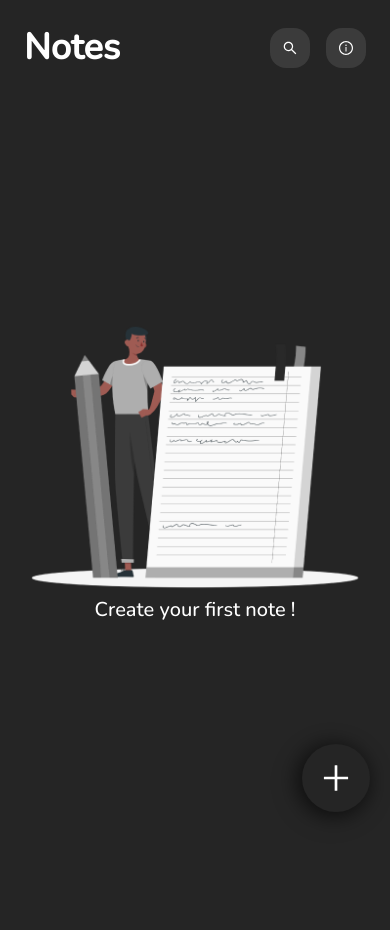
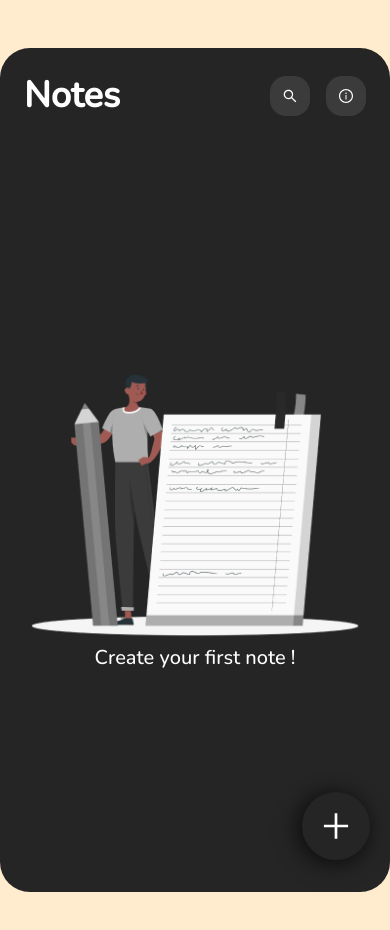
Before and after one commit to GhazalBasalighe/hw18_maktab99, a React (Vite) app in the folder note-app/: page / in a window 390 px wide. Shown: the top 930 px of the page. Built offline with nearby package versions, Linux system fonts and the light colour scheme.

Commit message:
[feat] Responsive for desktop and tablet

```diff
--- a/note-app/src/Components/Inputs.jsx
+++ b/note-app/src/Components/Inputs.jsx
@@ -26,7 +26,7 @@ function Inputs({ setTitle, setDescription }) {
         rows="10"
         placeholder="Type Something..."
         onChange={handleDescriptionChange}
-        className="inputs text-2xl"
+        className="inputs text-2xl resize-none"
       ></textarea>
     </>
   );
--- a/note-app/src/Pages/LandingPage.jsx
+++ b/note-app/src/Pages/LandingPage.jsx
@@ -12,11 +12,13 @@ function LandingPage({
         pageToRender={pageToRender}
         handleRedirectSearch={handleRedirectSearch}
       />
-      <div className="place-items-center">
-        <img src="src/assets/FirstNote.png" alt="add your first note" />
-        <p className="text-xl font-light text-center">
-          Create your first note !
-        </p>
+      <div className="h-screen grid place-items-center justify-center">
+        <div>
+          <img src="src/assets/FirstNote.png" alt="add your first note" />
+          <p className="text-xl font-light text-center">
+            Create your first note !
+          </p>
+        </div>
       </div>
       <Footer handleRedirectAdd={handleRedirectAdd} />
     </div>
--- a/note-app/src/Parts/Footer.jsx
+++ b/note-app/src/Parts/Footer.jsx
@@ -2,7 +2,7 @@ import { AiOutlinePlus } from "react-icons/ai";
 
 function Footer({ handleRedirectAdd }) {
   return (
-    <div className=" drop-shadow-addBtnShadow font-bold text-4xl bg-blackBg p-4 cursor-pointer rounded-full fixed bottom-8 right-5 z-10">
+    <div className=" drop-shadow-addBtnShadow font-bold text-4xl bg-blackBg p-4 cursor-pointer rounded-full absolute bottom-8 right-5 z-10">
       <AiOutlinePlus onClick={handleRedirectAdd} />
     </div>
   );
--- a/note-app/src/main.css
+++ b/note-app/src/main.css
@@ -8,15 +8,22 @@
 {
     html
     {
-        border-radius: 30px;
-        background: #252525;
         color: white;
         font-family: 'Nunito', 'Vazirmatn';
+        padding: 3rem 0;
+        background-color: blanchedalmond
     }
 
     #root
     {
         padding: 3rem 1.5rem;
+        position: relative;
+        height: 100vh;
+        border-radius: 30px;
+        max-width: 500px;
+        max-height: 900px;
+        background: #252525;
+        margin: 0 auto;
     }
 }
 
```
